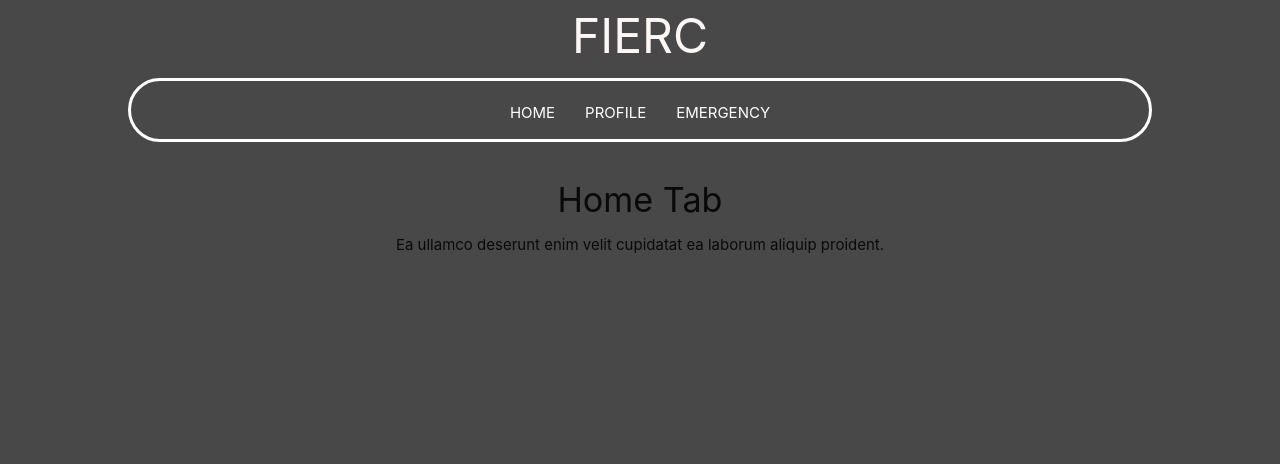
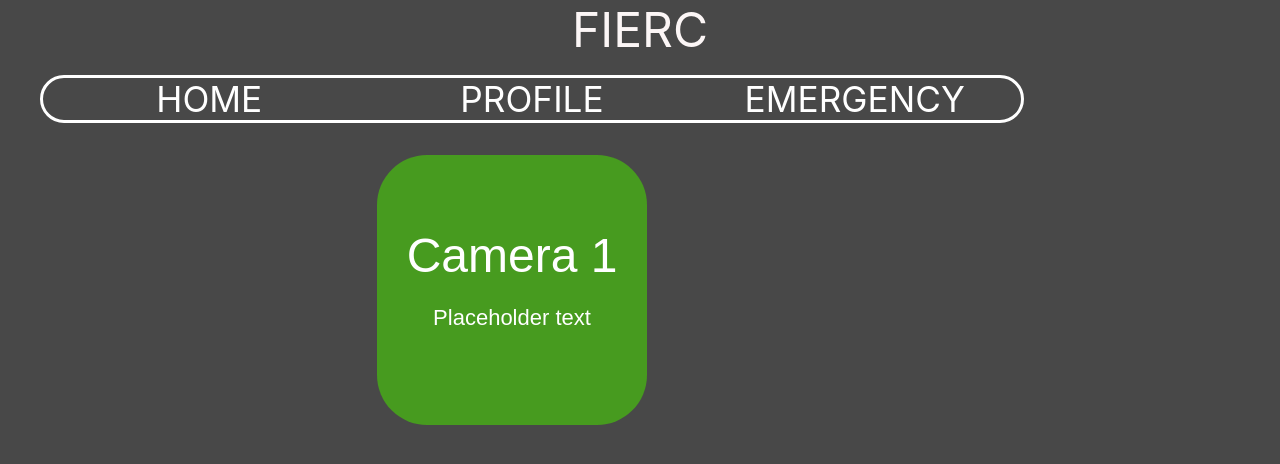
Before and after one commit to supraditya/Fierc, a React (Create React App) app: page / in a window 1280 px wide. Shown: the top 464 px of the page. Built offline with nearby package versions, Linux system fonts and the light colour scheme.

Commit message:
Removed materialize css styling, added camera tile component with respective styles and routing between Home, profile and emergency tabs

```diff
--- a/public/index.html
+++ b/public/index.html
@@ -27,7 +27,7 @@
     <title>FIERC</title>
 
     <!-- Compiled and minified CSS -->
-    <link rel="stylesheet" href="https://cdnjs.cloudflare.com/ajax/libs/materialize/1.0.0/css/materialize.min.css">
+    <!-- <link rel="stylesheet" href="https://cdnjs.cloudflare.com/ajax/libs/materialize/1.0.0/css/materialize.min.css"> -->
 
     <!-- Compiled and minified JavaScript -->
     <script src="https://cdnjs.cloudflare.com/ajax/libs/materialize/1.0.0/js/materialize.min.js"></script>
--- /dev/null
+++ b/src/components/CameraTile.js
@@ -0,0 +1,10 @@
+import React from 'react';
+import styles from '../stylesheets/CameraTile.module.css';
+const CameraTile=()=>{
+    return(
+        <div className="tile">
+            <button className={styles.tileButton}>Camera 1<p>Placeholder text</p></button>
+        </div>
+    )
+}
+export default CameraTile;
--- a/src/components/Home.js
+++ b/src/components/Home.js
@@ -1,9 +1,9 @@
 import React from 'react';
+import CameraTile from './CameraTile'
 const Home=()=>{
     return(
         <div className="container">
-            <h4>Home Tab</h4>
-            <p>Ea ullamco deserunt enim velit cupidatat ea laborum aliquip proident.</p>
+            <CameraTile/>
         </div>
     )
 }
--- a/src/components/Navbar.js
+++ b/src/components/Navbar.js
@@ -4,15 +4,13 @@ import {Link} from 'react-router-dom';
 const Navbar=()=>{
     return(
         <div className="container">
-            <nav className="{styles.main}">
-                <div className="nav-wrapper">
-                    <ul className={styles.list}>
-                        <li><Link to="/">HOME</Link></li>
-                        <li><Link to="/profile">PROFILE</Link></li>
-                        <li><Link to="/emergency">EMERGENCY</Link></li>
-                    </ul>
-                </div>
-            </nav>
+         <ul className={styles.list}>
+            <div className={styles.navWrapper}>
+                    <li><Link to="/">HOME</Link></li>
+                    <li><Link to="/profile">PROFILE</Link></li>
+                    <li><Link to="/emergency">EMERGENCY</Link></li>
+            </div>
+            </ul>
         </div>
     )
 }
--- a/src/stylesheets/App.css
+++ b/src/stylesheets/App.css
@@ -18,9 +18,3 @@ body
     height: 80px !important;
     text-align: center;
 }
-.nav-wrapper
-{
-    border: solid;
-    border-radius: 50px;
-    background-color: #484848 !important;
-}
--- /dev/null
+++ b/src/stylesheets/CameraTile.module.css
@@ -0,0 +1,24 @@
+.tileButton
+{
+    transition: all 0.3s;
+    background-color: #479B1F;
+    border-style: none;
+    border-radius: 50px;
+    width: 270px;
+    height: 270px;
+    font-size: 48px;
+    color: #FFF;
+    box-shadow: #484848;
+}
+button:hover
+{
+    border: solid;
+    border-color: #FAFF0E;
+    transition: all 0.3s;
+    height: 275px !important;
+    width: 275px !important;
+}
+p
+{
+    font-size: 22px;
+}
--- a/src/stylesheets/Navbar.module.css
+++ b/src/stylesheets/Navbar.module.css
@@ -1,19 +1,42 @@
-.main
+/* .main
 {
     text-align: center;
     border: solid !important;
     background-color: #484848 !important;
 
+} */
+.list li {
+    display:inline-block;
+    width:33%;
+    margin:0;
+    padding:0;
 }
-.list
-{
-    display: table;
-    margin: 0 auto;
-}
-nav
+/* nav
 {
     background-color: #484848 !important;
-    -webkit-box-shadow: none !important;
+        -webkit-box-shadow: none !important;
 	-moz-box-shadow: none;
-	box-shadow: none;
+    box-shadow: none;
+    border: solid;
+    border-radius: 50px;
+} */
+.list a
+{
+    font-size: 2.2em !important;
+    text-decoration: none;
+    color: #FFF;
+    width: 33%;
 }
+.list a:focus
+{
+    transition: all 0.3s;
+    background-color:#F9DC5C;
+    color: #484848;
+}
+.navWrapper
+{
+    background-color: #484848 !important;
+    border-radius: 50px;
+    border-color: #FFF;
+    border-style: solid;
+}
```
